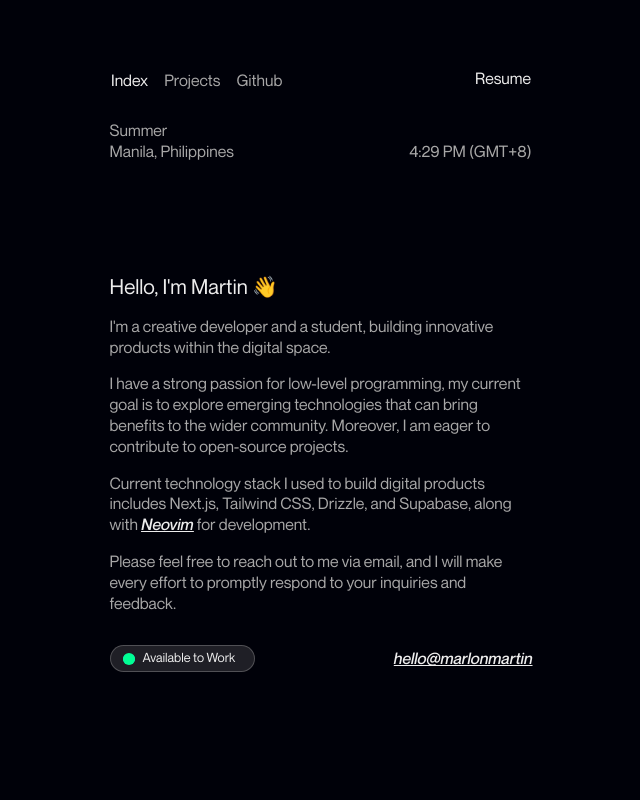
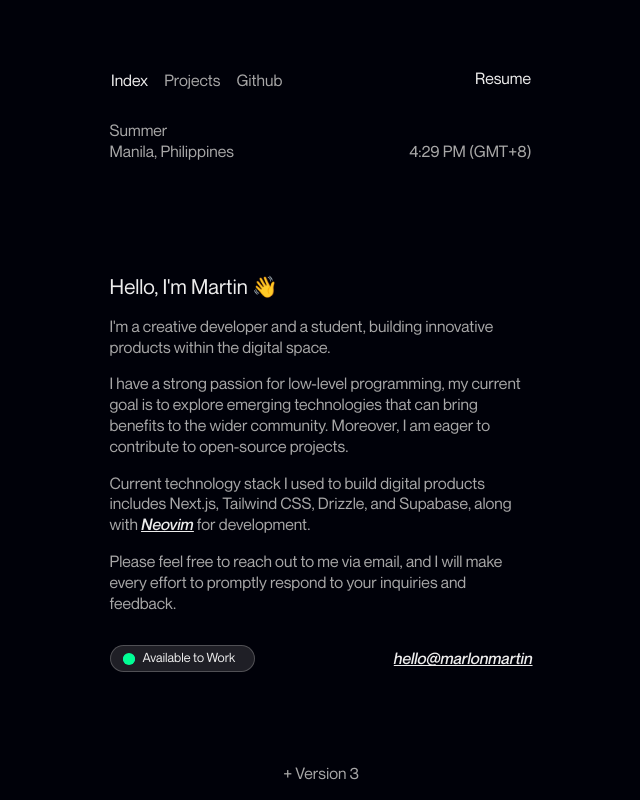
Before and after one commit to decimozs/mrlnmrtin, a Next.js app: page / in a window 1280 px wide. Shown: the whole page, without its empty margins (319-959 px from the left). Built offline with nearby package versions, Linux system fonts and the light colour scheme.

Commit message:
new features added

```diff
--- a/src/components/fragments/Bio.tsx
+++ b/src/components/fragments/Bio.tsx
@@ -1,3 +1,5 @@
+import { Version } from "../ui";
+
 export default function Bio() {
   return (
     <div className="text-slate flex flex-col gap-4">
@@ -20,6 +22,7 @@ export default function Bio() {
         Please feel free to reach out to me via email, and I will make every
         effort to promptly respond to your inquiries and feedback.
       </p>
+      <Version />
     </div>
   );
 }
--- /dev/null
+++ b/src/components/ui/Version.tsx
@@ -0,0 +1,7 @@
+export default function Version() {
+  return (
+    <div className="hidden w-full lg:fixed lg:flex items-center justify-center left-0 bottom-4">
+      <h1>+ Version 3</h1>
+    </div>
+  );
+}
--- a/src/components/ui/index.ts
+++ b/src/components/ui/index.ts
@@ -2,3 +2,4 @@ export { default as StatusIndicator } from "./StatusIndicator";
 export { default as EmailButton } from "./EmailButton";
 export { default as ResumeButton } from "./ResumeButton";
 export { default as Time } from "./Time";
+export { default as Version } from "./Version";
```
